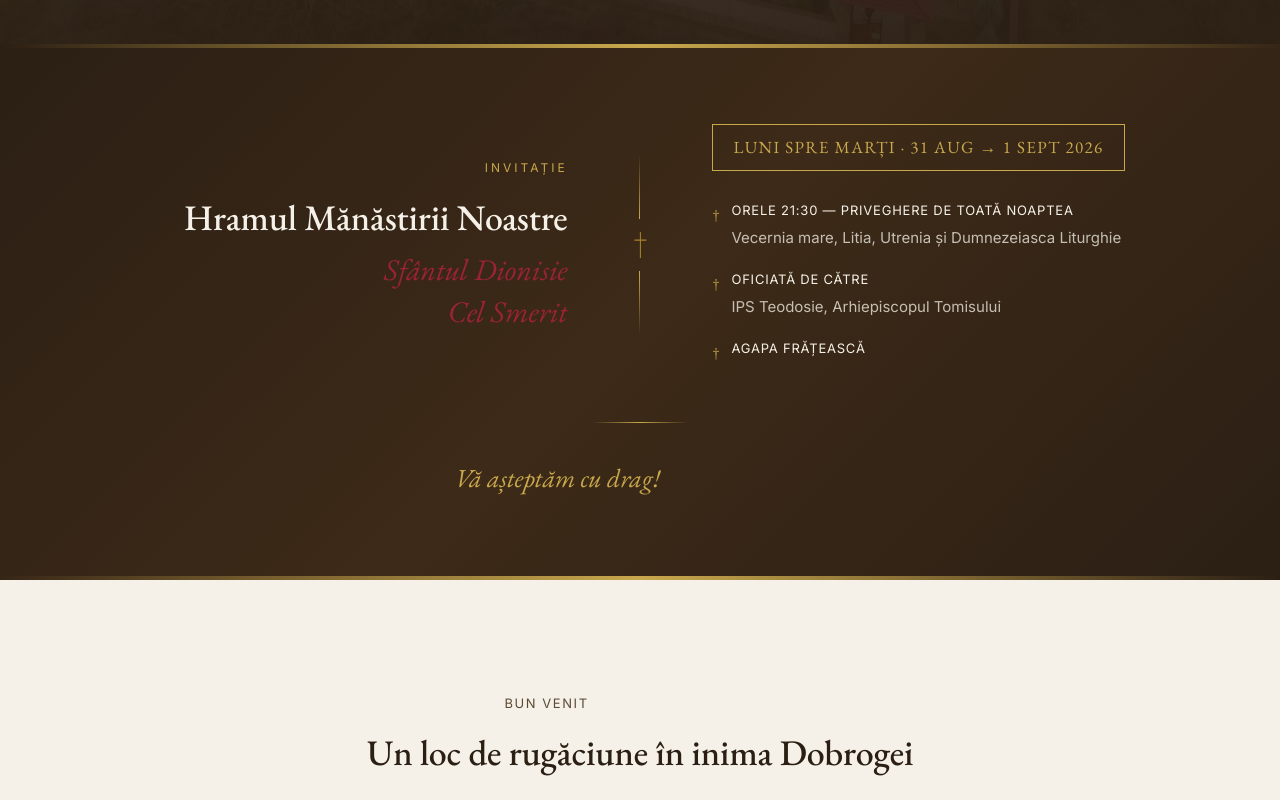
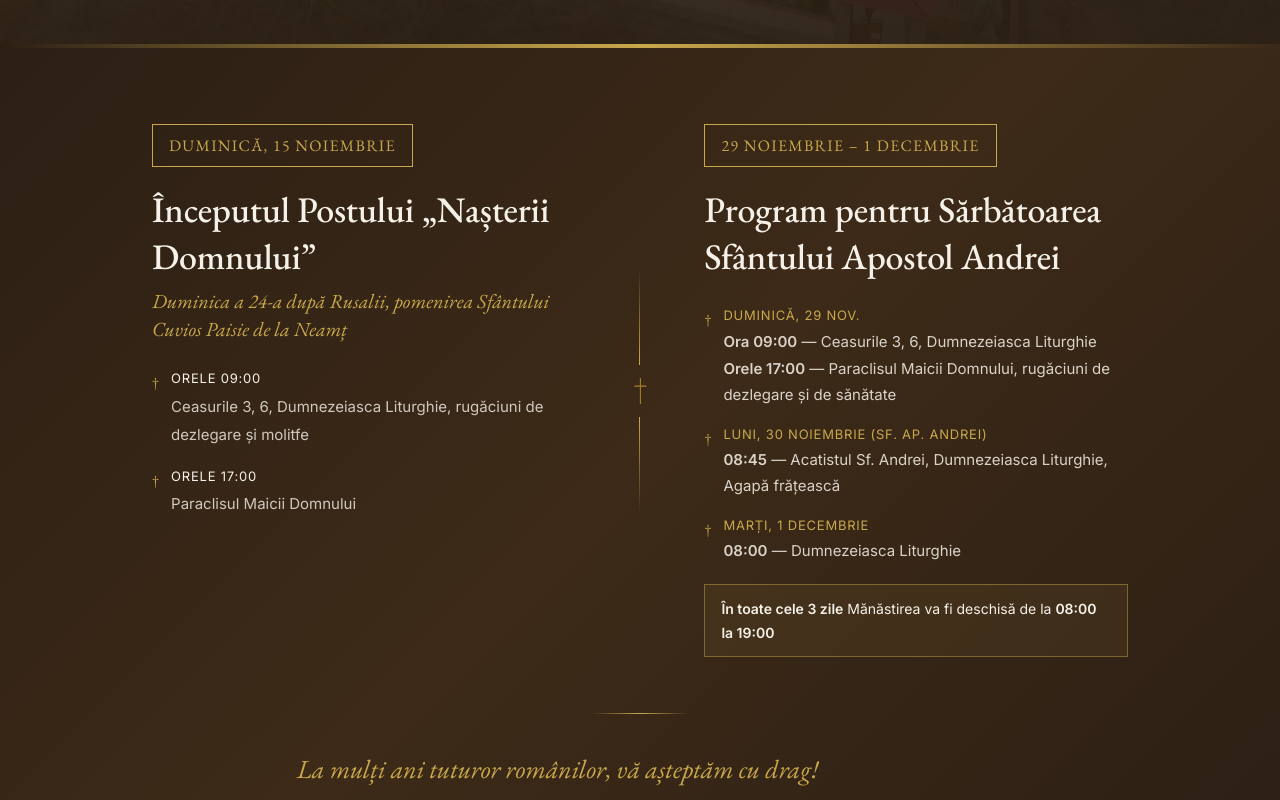
Before and after one commit to timelligence/manastirea-sf-efrem, a Next.js app: page / in a window 1280 px wide. Shown: the part 700-1500 px from the top of the page. Built offline with nearby package versions, Linux system fonts and the light colour scheme; no server answers.

Commit message:
Update Facebook URL, Nov 15 & St. Andrew schedules, and highlight donation IBAN

```diff
--- a/content/facebook.json
+++ b/content/facebook.json
@@ -1,20 +1,20 @@
 [
   {
     "id": "fb-1",
-    "text": "Praznicul Sfântului Mare Mucenic Efrem cel Nou — 5 mai. Vă așteptăm la hramul mănăstirii cu rugăciune, Sfânta Liturghie și privegherea din ajun. Sfântul Efrem este grabnic ajutător celor aflați în necazuri, dependențe și boli.",
-    "date": "2026-05-01",
-    "url": "https://www.facebook.com/manastirea.sfefrem"
+    "text": "Program pentru Sărbătoarea Sfântului Apostol Andrei: Duminică 29 nov. (09:00 Ceasurile 3, 6, Dumnezeiasca Liturghie; 17:00 Paraclisul Maicii Domnului, rugăciuni de dezlegare și de sănătate), Luni 30 Noiembrie — Sf. Ap. Andrei (08:45 Acatistul Sf. Andrei, Dumnezeiasca Liturghie, Agapă frățească), Marți 1 Decembrie (08:00 Dumnezeiasca Liturghie). În toate cele 3 zile Mănăstirea va fi deschisă de la 08:00 la 19:00. La mulți ani tuturor românilor, vă așteptăm cu drag!",
+    "date": "2026-11-15",
+    "url": "https://www.facebook.com/ManastireaDionisieEfrem"
   },
   {
     "id": "fb-2",
-    "text": "Sfântul Cuvios Dionisie cel Smerit — 1 septembrie, începutul Indictionului bisericesc. Primul hram al mănăstirii noastre. Românul din Dobrogea care a stabilit numărătoarea anilor de la Nașterea Domnului.",
-    "date": "2025-08-28",
-    "url": "https://www.facebook.com/manastirea.sfefrem"
+    "text": "Duminică 15 Noiembrie, începutul Postului „Nașterii Domnului”. Duminica a 24 după Rusalii, pomenirea Sfântului Cuvios Paisie de la Neamț. Orele 09:00 Ceasurile 3, 6, Dumnezeiasca Liturghie, rugăciuni de dezlegare și molitfe. Orele 17:00 Paraclisul Maicii Domnului.",
+    "date": "2026-11-14",
+    "url": "https://www.facebook.com/ManastireaDionisieEfrem"
   },
   {
     "id": "fb-3",
     "text": "Paraclisul Maicii Domnului se săvârșește în fiecare duminică, de la ora 17:00. Vă așteptăm cu dragoste la mănăstire, în liniștea de la Gura Dobrogei.",
-    "date": "2025-07-15",
-    "url": "https://www.facebook.com/manastirea.sfefrem"
+    "date": "2026-09-01",
+    "url": "https://www.facebook.com/ManastireaDionisieEfrem"
   }
 ]
--- a/src/app/(public)/page.jsx
+++ b/src/app/(public)/page.jsx
@@ -2,6 +2,7 @@ import Link from "next/link";
 import Image from "next/image";
 import Cross from "@/components/ui/Cross";
 import { CrossSeparator } from "@/components/ui/Cross";
+import DonationCard from "@/components/ui/DonationCard";
 import FacebookFeed from "@/components/FacebookFeed";
 import StructuredData, { buildPlaceOfWorship } from "@/components/StructuredData";
 
@@ -160,11 +161,11 @@ export default function HomePage() {
 
 
       {/* ─────────────────────────────────────────────────────────
-          2. ANUNȚ HRAM — Sfântul Dionisie Cel Smerit, 1 Sept 2026
+          2. ANUNȚ PROGRAM SPECIAL — Noiembrie & Sf. Apostol Andrei
           ───────────────────────────────────────────────────────── */}
       <section
         id="anunt-hram"
-        aria-label="Invitație la Hramul Mănăstirii"
+        aria-label="Program special slujbe și sărbători"
         className="relative py-0 overflow-hidden"
         style={{ background: "linear-gradient(135deg, #2b1f14 0%, #3d2a18 50%, #2b1f14 100%)" }}
       >
@@ -181,62 +182,41 @@ export default function HomePage() {
         />
 
         <div className="mx-auto max-w-5xl px-6 py-14 md:py-20">
-          <div className="grid grid-cols-1 lg:grid-cols-[1fr_auto_1fr] gap-10 lg:gap-16 items-center">
+          <div className="grid grid-cols-1 lg:grid-cols-[1fr_auto_1fr] gap-10 lg:gap-14 items-start">
 
-            {/* Coloana stânga — titlu invitație */}
-            <div className="text-center lg:text-right">
-              <p
-                className="text-[0.75rem] uppercase tracking-[0.25em] font-body font-500 mb-4"
-                style={{ color: "#C9A84C" }}
-              >
-                Invitație
-              </p>
-              <h2
-                className="font-heading text-[2rem] md:text-[2.5rem] leading-[1.15] mb-2"
-                style={{ color: "#F5F1E8" }}
-              >
-                Hramul Mănăstirii Noastre
-              </h2>
-              <p
-                className="font-heading italic text-[1.5rem] md:text-[1.875rem] leading-snug"
-                style={{ color: "#9B2335" }}
-              >
-                Sfântul Dionisie<br />Cel Smerit
-              </p>
-            </div>
-
-            {/* Separator central — cruce ornamentală */}
-            <div
-              className="hidden lg:flex flex-col items-center gap-3 shrink-0"
-              aria-hidden="true"
-            >
-              <div className="w-px h-16" style={{ background: "linear-gradient(to bottom, transparent, #C9A84C)" }} />
-              <Cross size={28} className="text-gold" />
-              <div className="w-px h-16" style={{ background: "linear-gradient(to top, transparent, #C9A84C)" }} />
-            </div>
-
-            {/* Coloana dreapta — dată și program */}
-            <div className="text-center lg:text-left">
-              {/* Data */}
+            {/* Coloana stânga — Duminică 15 Noiembrie */}
+            <div className="text-left">
               <div
-                className="inline-block px-5 py-2 mb-7 border"
+                className="inline-block px-4 py-1.5 mb-5 border"
                 style={{ borderColor: "#C9A84C", color: "#C9A84C" }}
               >
-                <span className="font-heading text-[1.0625rem] tracking-[0.08em] uppercase">
-                  Luni spre Mar&#x21B;i &middot; 31 Aug &#x2192; 1 Sept 2026
+                <span className="font-heading text-[1rem] tracking-[0.08em] uppercase">
+                  Duminică, 15 Noiembrie
                 </span>
               </div>
 
-              {/* Program */}
+              <h2
+                className="font-heading text-[1.625rem] md:text-[2rem] leading-[1.2] mb-2"
+                style={{ color: "#F5F1E8" }}
+              >
+                Începutul Postului „Nașterii Domnului”
+              </h2>
+              <p
+                className="font-heading italic text-[1.125rem] md:text-[1.25rem] leading-snug mb-6"
+                style={{ color: "#C9A84C" }}
+              >
+                Duminica a 24-a după Rusalii, pomenirea Sfântului Cuvios Paisie de la Neamț
+              </p>
+
               <ul className="space-y-4 text-left">
                 <li className="flex gap-3 items-start">
                   <span className="font-heading text-[1rem] shrink-0 mt-0.5" style={{ color: "#C9A84C" }}>†</span>
                   <div>
                     <span className="block font-body font-500 text-[0.8125rem] uppercase tracking-[0.06em] mb-0.5" style={{ color: "#F5F1E8" }}>
-                      Orele 21:30 &#x2014; Priveghere de toat&#x103; noaptea
+                      Orele 09:00
                     </span>
-                    <span className="text-[0.9375rem]" style={{ color: "rgba(245,241,232,0.75)" }}>
-                      Vecernia mare, Litia, Utrenia &#x15F;i Dumnezeiasca Liturghie
+                    <span className="text-[0.9375rem]" style={{ color: "rgba(245,241,232,0.8)" }}>
+                      Ceasurile 3, 6, Dumnezeiasca Liturghie, rugăciuni de dezlegare și molitfe
                     </span>
                   </div>
                 </li>
@@ -244,22 +224,89 @@ export default function HomePage() {
                   <span className="font-heading text-[1rem] shrink-0 mt-0.5" style={{ color: "#C9A84C" }}>†</span>
                   <div>
                     <span className="block font-body font-500 text-[0.8125rem] uppercase tracking-[0.06em] mb-0.5" style={{ color: "#F5F1E8" }}>
-                      Oficiat&#x103; de c&#x103;tre
+                      Orele 17:00
                     </span>
-                    <span className="text-[0.9375rem]" style={{ color: "rgba(245,241,232,0.75)" }}>
-                      IPS Teodosie, Arhiepiscopul Tomisului
+                    <span className="text-[0.9375rem]" style={{ color: "rgba(245,241,232,0.8)" }}>
+                      Paraclisul Maicii Domnului
+                    </span>
+                  </div>
+                </li>
+              </ul>
+            </div>
+
+            {/* Separator central — cruce ornamentală */}
+            <div
+              className="hidden lg:flex flex-col items-center gap-3 shrink-0 self-center"
+              aria-hidden="true"
+            >
+              <div className="w-px h-24" style={{ background: "linear-gradient(to bottom, transparent, #C9A84C)" }} />
+              <Cross size={28} className="text-gold" />
+              <div className="w-px h-24" style={{ background: "linear-gradient(to top, transparent, #C9A84C)" }} />
+            </div>
+
+            {/* Coloana dreapta — Sărbătoarea Sfântului Apostol Andrei */}
+            <div className="text-left">
+              <div
+                className="inline-block px-4 py-1.5 mb-5 border"
+                style={{ borderColor: "#C9A84C", color: "#C9A84C" }}
+              >
+                <span className="font-heading text-[1rem] tracking-[0.08em] uppercase">
+                  29 Noiembrie – 1 Decembrie
+                </span>
+              </div>
+
+              <h2
+                className="font-heading text-[1.625rem] md:text-[2rem] leading-[1.2] mb-6"
+                style={{ color: "#F5F1E8" }}
+              >
+                Program pentru Sărbătoarea Sfântului Apostol Andrei
+              </h2>
+
+              <ul className="space-y-4 text-left">
+                <li className="flex gap-3 items-start">
+                  <span className="font-heading text-[1rem] shrink-0 mt-0.5" style={{ color: "#C9A84C" }}>†</span>
+                  <div>
+                    <span className="block font-body font-500 text-[0.8125rem] uppercase tracking-[0.06em] mb-0.5" style={{ color: "#C9A84C" }}>
+                      Duminică, 29 nov.
+                    </span>
+                    <span className="block text-[0.9375rem]" style={{ color: "rgba(245,241,232,0.85)" }}>
+                      <strong>Ora 09:00</strong> — Ceasurile 3, 6, Dumnezeiasca Liturghie
+                    </span>
+                    <span className="block text-[0.9375rem] mt-0.5" style={{ color: "rgba(245,241,232,0.85)" }}>
+                      <strong>Orele 17:00</strong> — Paraclisul Maicii Domnului, rugăciuni de dezlegare și de sănătate
                     </span>
                   </div>
                 </li>
                 <li className="flex gap-3 items-start">
                   <span className="font-heading text-[1rem] shrink-0 mt-0.5" style={{ color: "#C9A84C" }}>†</span>
                   <div>
-                    <span className="block font-body font-500 text-[0.8125rem] uppercase tracking-[0.06em]" style={{ color: "#F5F1E8" }}>
-                      Agapa Fr&#x103;&#x21B;easc&#x103;
+                    <span className="block font-body font-500 text-[0.8125rem] uppercase tracking-[0.06em] mb-0.5" style={{ color: "#C9A84C" }}>
+                      Luni, 30 Noiembrie (Sf. Ap. Andrei)
+                    </span>
+                    <span className="block text-[0.9375rem]" style={{ color: "rgba(245,241,232,0.85)" }}>
+                      <strong>08:45</strong> — Acatistul Sf. Andrei, Dumnezeiasca Liturghie, Agapă frățească
+                    </span>
+                  </div>
+                </li>
+                <li className="flex gap-3 items-start">
+                  <span className="font-heading text-[1rem] shrink-0 mt-0.5" style={{ color: "#C9A84C" }}>†</span>
+                  <div>
+                    <span className="block font-body font-500 text-[0.8125rem] uppercase tracking-[0.06em] mb-0.5" style={{ color: "#C9A84C" }}>
+                      Marți, 1 Decembrie
+                    </span>
+                    <span className="block text-[0.9375rem]" style={{ color: "rgba(245,241,232,0.85)" }}>
+                      <strong>08:00</strong> — Dumnezeiasca Liturghie
                     </span>
                   </div>
                 </li>
               </ul>
+
+              <div
+                className="mt-5 px-4 py-3 border text-[0.875rem]"
+                style={{ borderColor: "rgba(201,168,76,0.45)", color: "#F5F1E8", backgroundColor: "rgba(201,168,76,0.08)" }}
+              >
+                <strong>În toate cele 3 zile</strong> Mănăstirea va fi deschisă de la <strong>08:00 la 19:00</strong>
+              </div>
             </div>
           </div>
 
@@ -274,7 +321,7 @@ export default function HomePage() {
               className="font-heading italic text-[1.375rem] md:text-[1.625rem]"
               style={{ color: "#C9A84C" }}
             >
-              Vă așteptăm cu drag!
+              La mulți ani tuturor românilor, vă așteptăm cu drag!
             </p>
           </div>
         </div>
@@ -656,7 +703,25 @@ export default function HomePage() {
 
 
       {/* ─────────────────────────────────────────────────────────
-          8. FACEBOOK FEED
+          8. DONAȚII — Sprijină Mănăstirea
+          ───────────────────────────────────────────────────────── */}
+      <section id="donatii" className="py-16 md:py-24">
+        <div className="mx-auto max-w-2xl px-6">
+          <p className="text-[0.8125rem] font-body font-500 uppercase tracking-[0.12em] text-olive text-center mb-3">
+            Dar din dar
+          </p>
+          <h2 className="font-heading text-[2rem] md:text-[2.5rem] text-text text-center mb-10">
+            Donații pentru Mănăstire
+          </h2>
+          <DonationCard />
+        </div>
+      </section>
+
+      <CrossSeparator />
+
+
+      {/* ─────────────────────────────────────────────────────────
+          9. FACEBOOK FEED
           ───────────────────────────────────────────────────────── */}
       <section className="py-20 md:py-28 bg-secondary/50">
         <FacebookFeed />
--- a/src/app/(public)/program-slujbe/page.jsx
+++ b/src/app/(public)/program-slujbe/page.jsx
@@ -61,6 +61,30 @@ const FALLBACK_PRAZNICE = [
   },
   {
     id: "p5",
+    data: "2026-11-15",
+    data_afisata: "Duminică, 15 noiembrie 2026",
+    nume: "Începutul Postului „Nașterii Domnului” · Sf. Cuvios Paisie de la Neamț",
+    descriere_scurta: "Duminica a 24-a după Rusalii, pomenirea Sfântului Cuvios Paisie de la Neamț.",
+    program_special: "Orele 09:00 — Ceasurile 3, 6, Dumnezeiasca Liturghie, rugăciuni de dezlegare și molitfe\nOrele 17:00 — Paraclisul Maicii Domnului",
+    priveghere: false,
+    ora_priveghere: null,
+    dezlegare_peste: false,
+    este_hram: false
+  },
+  {
+    id: "p6",
+    data: "2026-12-01",
+    data_afisata: "29 noiembrie – 1 decembrie 2026",
+    nume: "Program pentru Sărbătoarea Sfântului Apostol Andrei",
+    descriere_scurta: "Sărbătoarea Sfântului Apostol Andrei, Ocrotitorul României, și Ziua Națională. La mulți ani tuturor românilor, vă așteptăm cu drag!",
+    program_special: "Duminică, 29 noiembrie:\n• Ora 09:00 — Ceasurile 3, 6, Dumnezeiasca Liturghie\n• Orele 17:00 — Paraclisul Maicii Domnului, rugăciuni de dezlegare și de sănătate\n\nLuni, 30 Noiembrie (Sf. Ap. Andrei):\n• Ora 08:45 — Acatistul Sf. Andrei, Dumnezeiasca Liturghie, Agapă frățească\n\nMarți, 1 Decembrie:\n• Ora 08:00 — Dumnezeiasca Liturghie\n\nÎn toate cele 3 zile Mănăstirea va fi deschisă de la 08:00 la 19:00!",
+    priveghere: false,
+    ora_priveghere: null,
+    dezlegare_peste: true,
+    este_hram: false
+  },
+  {
+    id: "p7",
     data: "2026-12-25",
     nume: "Nașterea Domnului",
     descriere_scurta: "Praznic Împărătesc. Se dezleagă la toate.",
@@ -118,7 +142,7 @@ function PraznicCard({ praznic }) {
   return (
     <Card as="article" className={praznic.este_hram ? "border-grena" : ""}>
       <span className="font-heading text-[1.0625rem] font-500 text-text-muted block mb-1">
-        {formatData(praznic.data)}
+        {praznic.data_afisata || formatData(praznic.data)}
       </span>
       <h3
         className={`text-lg ${praznic.este_hram ? "text-grena" : "text-text"}`}
--- a/src/app/layout.js
+++ b/src/app/layout.js
@@ -82,7 +82,7 @@ const organizationSchema = {
     addressCountry: "RO",
   },
   sameAs: [
-    "https://www.facebook.com/manastirea.sfefrem", // TODO: confirma URL exact
+    "https://www.facebook.com/ManastireaDionisieEfrem",
   ],
 };
 
--- a/src/components/FacebookFeed.jsx
+++ b/src/components/FacebookFeed.jsx
@@ -17,21 +17,21 @@ import Card from "@/components/ui/Card";
 const FALLBACK_POSTS = [
   {
     id: "1",
-    text: "Praznicul Sfântului Mare Mucenic Efrem cel Nou — 5 mai. Vă așteptăm la hramul mănăstirii cu rugăciune, Sfânta Liturghie și privegherea din ajun.",
-    date: "2026-05-01",
-    url: "https://www.facebook.com/manastirea.sfefrem",
+    text: "Program pentru Sărbătoarea Sfântului Apostol Andrei: Duminică 29 nov. (09:00 Dumnezeiasca Liturghie; 17:00 Paraclisul Maicii Domnului), Luni 30 Noiembrie — Sf. Ap. Andrei (08:45 Acatistul Sf. Andrei, Dumnezeiasca Liturghie, Agapă frățească), Marți 1 Decembrie (08:00 Dumnezeiasca Liturghie). Deschis 08:00–19:00.",
+    date: "2026-11-15",
+    url: "https://www.facebook.com/ManastireaDionisieEfrem",
   },
   {
     id: "2",
-    text: "Sfântul Cuvios Dionisie cel Smerit — 1 septembrie, începutul Indictionului bisericesc. Primul hram al mănăstirii noastre.",
-    date: "2025-08-28",
-    url: "https://www.facebook.com/manastirea.sfefrem",
+    text: "Duminică 15 Noiembrie, începutul Postului „Nașterii Domnului”. Duminica a 24 după Rusalii, pomenirea Sfântului Cuvios Paisie de la Neamț. Orele 09:00 Ceasurile 3, 6, Dumnezeiasca Liturghie, rugăciuni de dezlegare și molitfe. Orele 17:00 Paraclisul Maicii Domnului.",
+    date: "2026-11-14",
+    url: "https://www.facebook.com/ManastireaDionisieEfrem",
   },
   {
     id: "3",
     text: "Paraclisul Maicii Domnului se săvârșește în fiecare duminică, de la ora 17:00. Vă așteptăm cu dragoste.",
-    date: "2025-07-15",
-    url: "https://www.facebook.com/manastirea.sfefrem",
+    date: "2026-09-01",
+    url: "https://www.facebook.com/ManastireaDionisieEfrem",
   },
 ];
 
@@ -111,7 +111,7 @@ export default function FacebookFeed({ posts }) {
         {/* Link general */}
         <div className="text-center mt-6">
           <a
-            href="https://www.facebook.com/manastirea.sfefrem"
+            href="https://www.facebook.com/ManastireaDionisieEfrem"
             target="_blank"
             rel="noopener noreferrer"
             className="
--- a/src/components/layout/Footer.jsx
+++ b/src/components/layout/Footer.jsx
@@ -8,6 +8,7 @@ const NAV_LINKS = [
   { label: "Sfinte Moaște", href: "/sfinte-moaste" },
   { label: "Cuvinte", href: "/noutati" },
   { label: "Vizitează", href: "/viziteaza" },
+  { label: "Donații", href: "/viziteaza#donatii" },
 ];
 
 export default function Footer() {
@@ -76,7 +77,7 @@ export default function Footer() {
             </h3>
             <div className="space-y-4 text-[0.875rem] text-text-secondary">
               <a
-                href="https://www.facebook.com/"
+                href="https://www.facebook.com/ManastireaDionisieEfrem"
                 target="_blank"
                 rel="noopener noreferrer"
                 className="inline-flex items-center gap-2 hover:text-olive transition-colors duration-200"
@@ -94,6 +95,15 @@ export default function Footer() {
                 <p className="text-grena font-500 leading-snug">
                   1 Septembrie &mdash; Sf. Dionisie Exiguul<br />
                   5 Mai &mdash; Sf. Efrem cel Nou
+                </p>
+              </div>
+
+              <div className="pt-2 border-t border-[#BDB294]">
+                <p className="font-heading text-[0.8125rem] text-text-muted mb-1">
+                  Cont Deschis la CEC Bank Constanța:
+                </p>
+                <p className="font-heading text-[0.9375rem] text-text font-600 tracking-wide select-all">
+                  RO90CECECT1430RON0953968
                 </p>
               </div>
             </div>
--- /dev/null
+++ b/src/components/ui/DonationCard.jsx
@@ -0,0 +1,62 @@
+"use client";
+
+import { useState } from "react";
+import Cross from "@/components/ui/Cross";
+
+export const DONATION_IBAN = "RO90CECECT1430RON0953968";
+export const DONATION_BANK = "Cont Deschis la CEC Bank Constanța";
+
+export default function DonationCard() {
+  const [copied, setCopied] = useState(false);
+
+  async function handleCopy() {
+    try {
+      await navigator.clipboard.writeText(DONATION_IBAN);
+      setCopied(true);
+      setTimeout(() => setCopied(false), 2500);
+    } catch {
+      // Fallback silențios dacă clipboard API nu este disponibil
+    }
+  }
+
+  return (
+    <div className="p-6 md:p-8 bg-secondary border border-border rounded-[4px]">
+      <div className="flex items-center gap-2 mb-3">
+        <Cross size={14} className="text-gold shrink-0" />
+        <p className="text-[0.8125rem] font-body font-500 uppercase tracking-[0.12em] text-olive">
+          Sprijină Mănăstirea
+        </p>
+      </div>
+
+      <p className="text-text-secondary text-[0.9375rem] leading-relaxed mb-6 max-w-none">
+        Dacă doriți să sprijiniți viața și lucrarea mănăstirii prin donații
+        bănești, puteți folosi contul de mai jos. Orice ajutor este primit cu
+        mulțumire și cu rugăciunea obștii.
+      </p>
+
+      <div className="p-5 bg-primary border border-border rounded-[4px] flex flex-col sm:flex-row sm:items-center sm:justify-between gap-4">
+        <div>
+          <p className="text-[0.8125rem] font-body font-500 uppercase tracking-[0.08em] text-olive mb-1.5">
+            {DONATION_BANK}
+          </p>
+          <p className="font-heading text-[1.1875rem] md:text-[1.375rem] text-text font-600 tracking-wide break-all select-all">
+            {DONATION_IBAN}
+          </p>
+        </div>
+
+        <button
+          type="button"
+          onClick={handleCopy}
+          className="inline-flex items-center justify-center gap-2 px-4 py-2.5 bg-grena text-[#F5F1E8] text-[0.8125rem] font-body font-500 rounded-[4px] hover:bg-[#7a2532] transition-colors duration-200 shrink-0 cursor-pointer"
+          aria-label="Copiază contul IBAN"
+        >
+          {copied ? "✓ IBAN copiat" : "Copiază IBAN"}
+        </button>
+      </div>
+
+      <p className="mt-4 text-text-muted text-[0.8125rem] italic max-w-none">
+        Dumnezeu să plătească și să binecuvânteze pe cei ce ajută!
+      </p>
+    </div>
+  );
+}
```
Also changed, not shown: src/app/(public)/viziteaza/page.jsx (+2 -24 lines), 1 other file (tests, documents, lock files or other folders).
